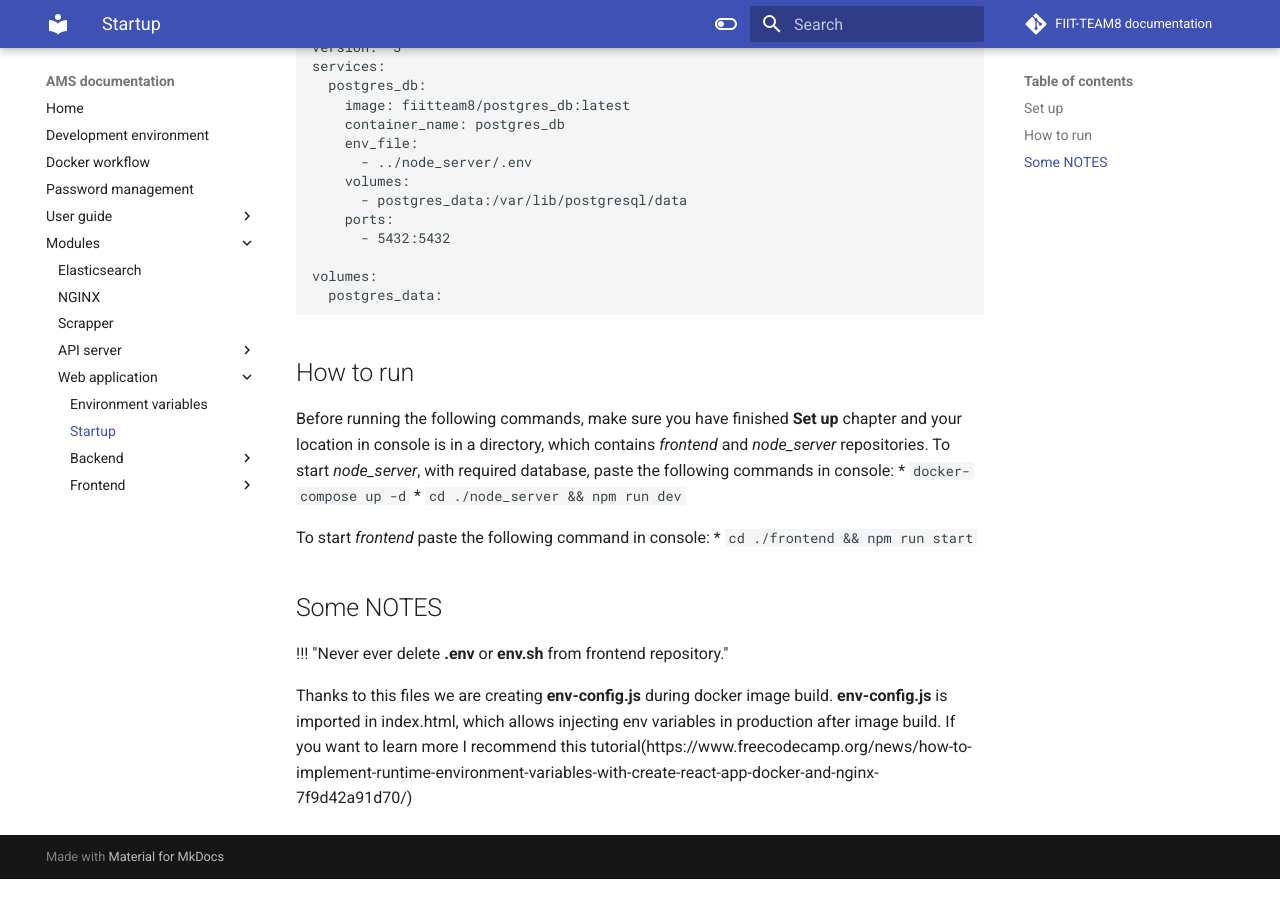
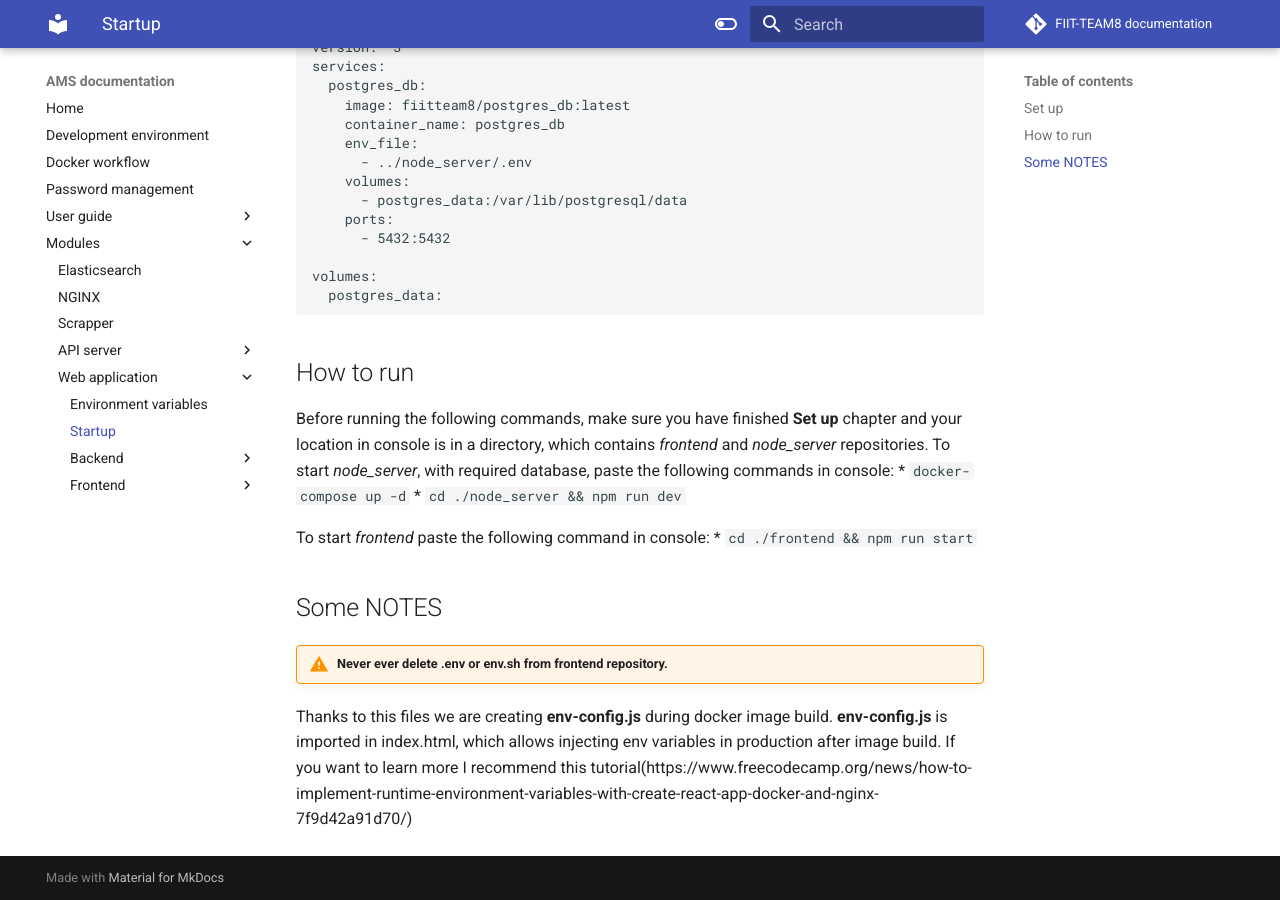
Before and after one commit to FIIT-TEAM8/team_documentation, an MkDocs documentation site: the page built from docs/modules/Web application/startup.md, in a window 1280 px wide and 900 px high, scrolled down 665 px. Built offline with MkDocs 1.6.1 and Material for MkDocs 9.7.7, drawn with Linux system fonts in a browser that asks for light colours; comment, search, counter and statistics services are not loaded; before the commit the page ends 1544 px from its top, so only the background shows below that; part of the change alters nothing that is shown.

```diff
--- a/docs/modules/Web application/startup.md
+++ b/docs/modules/Web application/startup.md
@@ -43,6 +43,6 @@ To start *frontend* paste the following command in console:
 
 ## Some NOTES
 
-!!! "Never ever delete **.env** or **env.sh** from frontend repository."
+!!! warning "Never ever delete **.env** or **env.sh** from frontend repository."
 
 Thanks to this files we are creating **env-config.js** during docker image build. **env-config.js** is imported in index.html, which allows injecting env variables in production after image build. If you want to learn more I recommend this tutorial(https://www.freecodecamp.org/news/how-to-implement-runtime-environment-variables-with-create-react-app-docker-and-nginx-7f9d42a91d70/)
```
